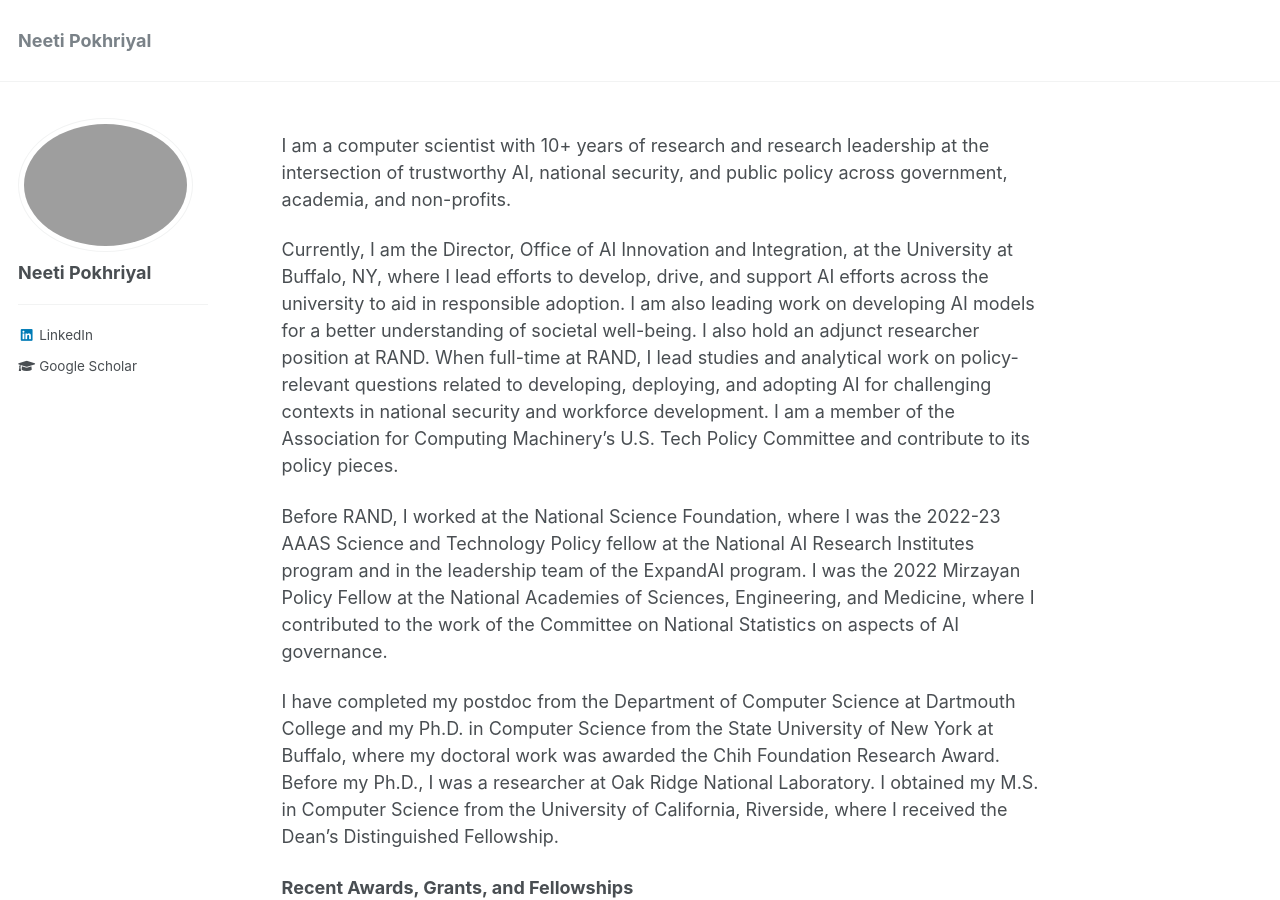
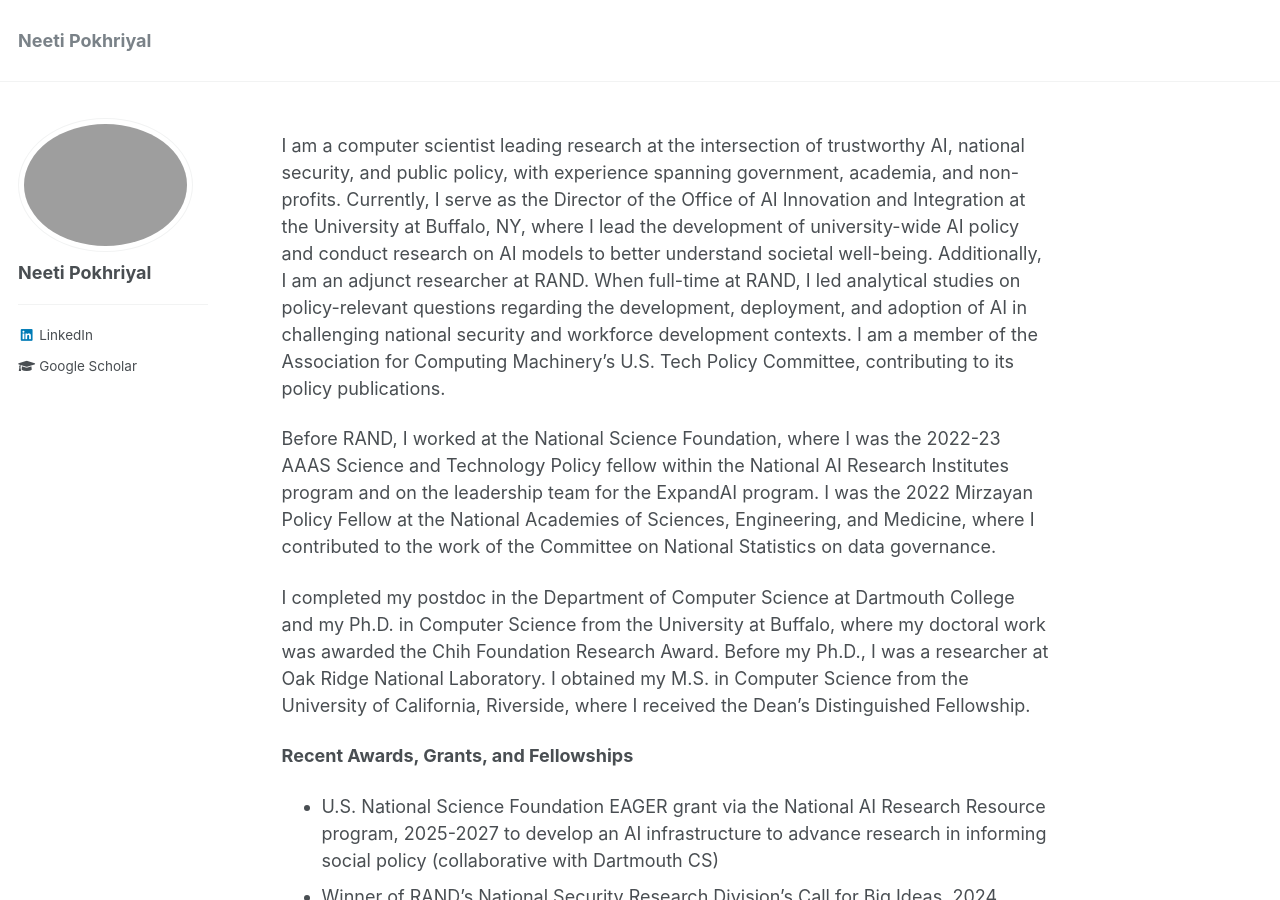
Before and after one commit to neetip/neetip.github.io, a Jekyll site: the page built from _pages/about.md, in a window 1280 px wide and 900 px high. Built offline with Jekyll 4.4.1, drawn with Linux system fonts in a browser that asks for light colours.

Commit message:
Update about.md

```diff
--- a/_pages/about.md
+++ b/_pages/about.md
@@ -7,13 +7,11 @@ redirect_from:
   - /about/
   - /about.html
 ---
-I am a computer scientist with 10+ years of research and research leadership at the intersection of trustworthy AI, national security, and public policy across government, academia, and non-profits.
+I am a computer scientist leading research at the intersection of trustworthy AI, national security, and public policy, with experience spanning government, academia, and non-profits. Currently, I serve as the Director of the Office of AI Innovation and Integration at the University at Buffalo, NY, where I lead the development of university-wide AI policy and conduct research on AI models to better understand societal well-being. Additionally, I am an adjunct researcher at RAND. When full-time at RAND, I led analytical studies on policy-relevant questions regarding the development, deployment, and adoption of AI in challenging national security and workforce development contexts. I am a member of the Association for Computing Machinery’s U.S. Tech Policy Committee, contributing to its policy publications.
 
-Currently, I am the Director, Office of AI Innovation and Integration, at the University at Buffalo, NY, where I lead efforts to develop, drive, and support AI efforts across the university to aid in responsible adoption. I am also leading work on developing AI models for a better understanding of societal well-being. I also hold an adjunct researcher position at RAND. When full-time at RAND, I lead studies and analytical work on policy-relevant questions related to developing, deploying, and adopting AI for challenging contexts in national security and workforce development. I am a member of the Association for Computing Machinery’s U.S. Tech Policy Committee and contribute to its policy pieces.
+Before RAND, I worked at the National Science Foundation, where I was the 2022-23 AAAS Science and Technology Policy fellow within the National AI Research Institutes program and on the leadership team for the ExpandAI program. I was the 2022 Mirzayan Policy Fellow at the National Academies of Sciences, Engineering, and Medicine, where I contributed to the work of the Committee on National Statistics on data governance.
 
-Before RAND, I worked at the National Science Foundation, where I was the 2022-23 AAAS Science and Technology Policy fellow at the National AI Research Institutes program and in the leadership team of the ExpandAI program. I was the 2022 Mirzayan Policy Fellow at the National Academies of Sciences, Engineering, and Medicine, where I contributed to the work of the Committee on National Statistics on aspects of AI governance.
-
-I have completed my postdoc from the Department of Computer Science at Dartmouth College and my Ph.D. in Computer Science from the State University of New York at Buffalo, where my doctoral work was awarded the Chih Foundation Research Award. Before my Ph.D., I was a researcher at Oak Ridge National Laboratory. I obtained my M.S. in Computer Science from the University of California, Riverside, where I received the Dean’s Distinguished Fellowship.
+I completed my postdoc in the Department of Computer Science at Dartmouth College and my Ph.D. in Computer Science from the University at Buffalo, where my doctoral work was awarded the Chih Foundation Research Award. Before my Ph.D., I was a researcher at Oak Ridge National Laboratory. I obtained my M.S. in Computer Science from the University of California, Riverside, where I received the Dean’s Distinguished Fellowship.
 
 <b>Recent Awards, Grants, and Fellowships</b>
 * U.S. National Science Foundation EAGER grant via the National AI Research Resource program, 2025-2027 to develop an AI infrastructure to advance research in informing social policy (collaborative with Dartmouth CS)
```
